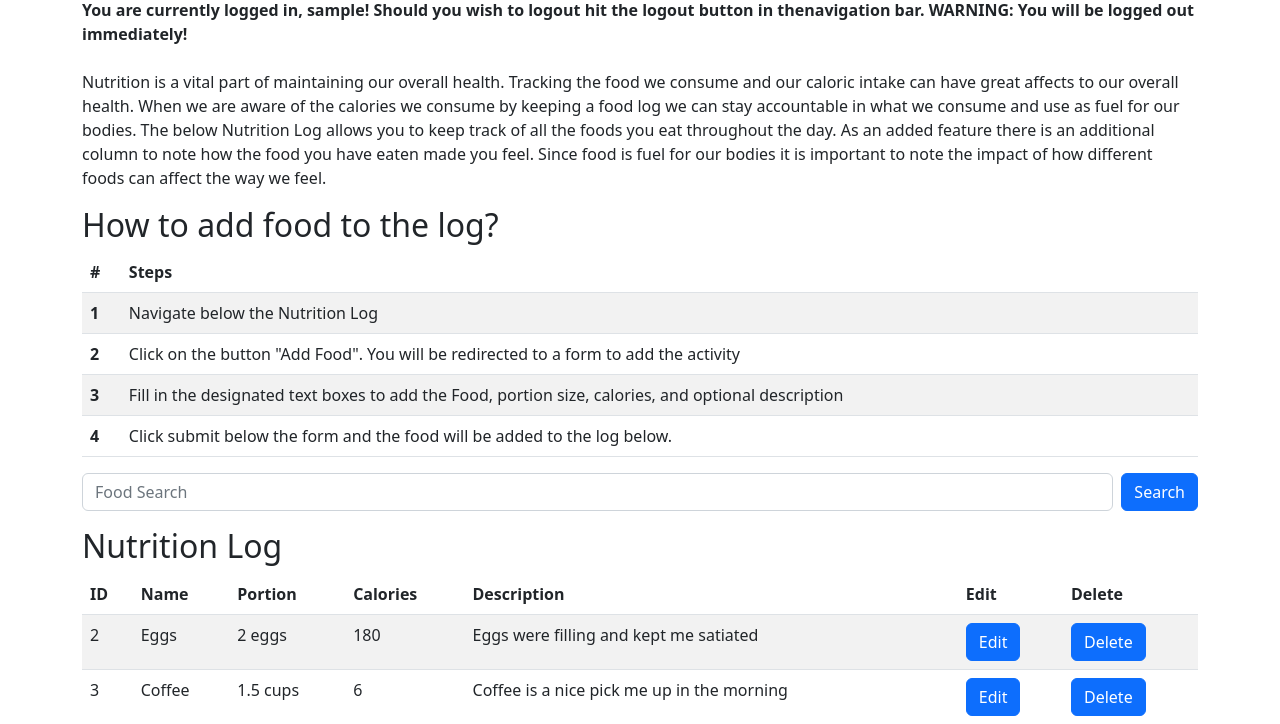
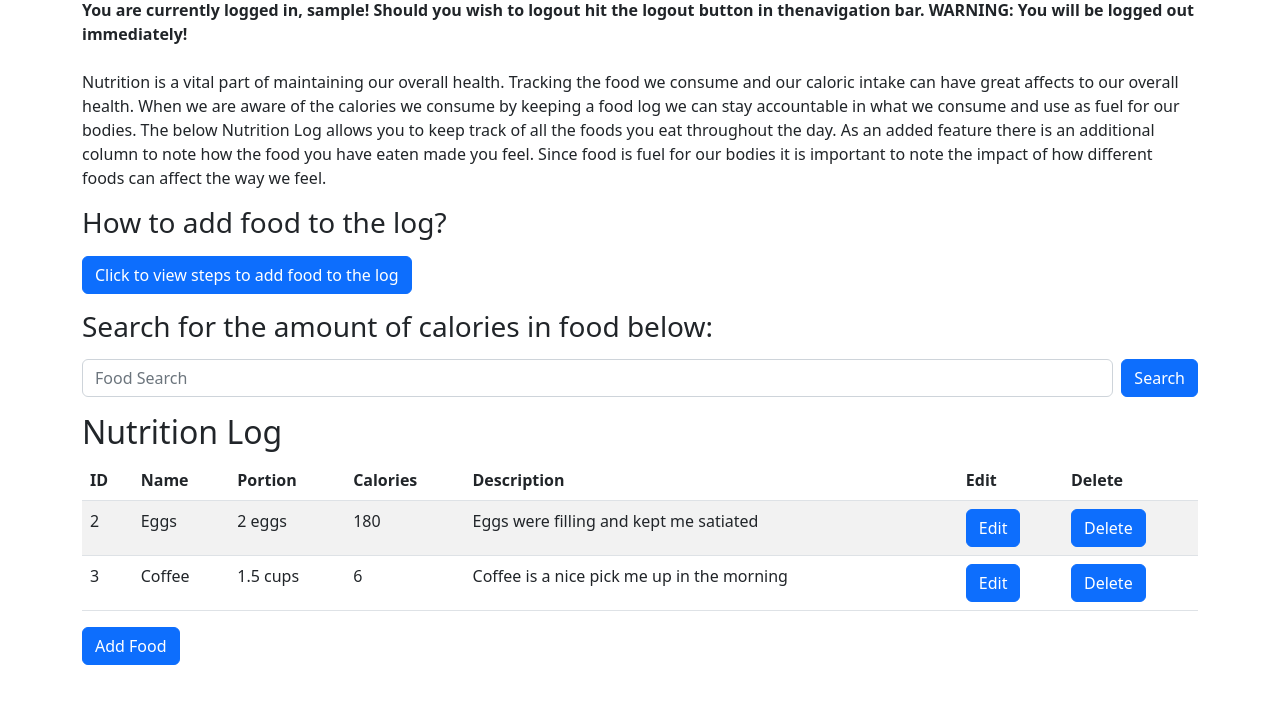
Before and after one commit to harperal/health_tracker, a Flask app: page /nutrition/ in a window 1280 px wide. Shown: the part 162-886 px from the top of the page. After the commit the page ends 827 px from the top, so only its background shows below. Run offline with Flask 2, Linux system fonts and the light colour scheme; the visitor is signed in with stand-in values (Sample User, id 1); data comes from the database, SQL or seed files in the repository.

Commit message:
updated steps to add activity/food to the log using a button modal

```diff
--- a/templates/nutrition.html
+++ b/templates/nutrition.html
@@ -16,7 +16,21 @@
   track of all the foods you eat throughout the day. As an added feature there is an additional column to note how the
   food you have eaten made you feel. Since food is fuel for our bodies it is important to note the impact of how
   different foods can affect the way we feel.</p>
-<h2>How to add food to the log?</h2>
+<h3>How to add food to the log?</h3>
+<p></p>
+<button type="button" class="btn btn-primary" data-bs-toggle="modal" data-bs-target="#exampleModal">
+  Click to view steps to add food to the log
+</button>
+
+<!-- Modal -->
+<div class="modal fade" id="exampleModal" tabindex="-1" aria-labelledby="exampleModalLabel" aria-hidden="true">
+  <div class="modal-dialog">
+    <div class="modal-content">
+      <div class="modal-header">
+        <h5 class="modal-title" id="exampleModalLabel">Steps to add an activity are below:</h5>
+        <button type="button" class="btn-close" data-bs-dismiss="modal" aria-label="Close"></button>
+      </div>
+      <div class="modal-body">
         <table class="table table-striped">
         <thead>
           <tr>
@@ -31,11 +45,11 @@
           </tr>
           <tr>
             <th scope="row">2</th>
-      <td>Click on the button "Add Food". You will be redirected to a form to add the activity</td>
+            <td>Click on the button "Add Food". You will be redirected to a form to add the activity.</td>
           </tr>
           <tr>
             <th scope="row">3</th>
-      <td>Fill in the designated text boxes to add the Food, portion size, calories, and optional description</td>
+            <td>Fill in the designated text boxes to add  the food, portion, calories and an optional description</td>
           </tr>
           <tr>
             <th scope="row">4</th>
@@ -43,6 +57,16 @@
           </tr>
         </tbody>
       </table>
+      </div>
+      <div class="modal-footer">
+        <button type="button" class="btn btn-primary" data-bs-dismiss="modal">Close</button>
+      </div>
+    </div>
+  </div>
+</div>
+<p></p>
+<h3>Search for the amount of calories in food below:</h3>
+<p></p>
       <form class="d-flex" role="search">
         <input class="form-control me-2" type="search" placeholder="Food Search" aria-label="Search">
         <button type="button" class="btn btn-primary">Search</button>
```
Also changed, not shown: templates/fitness.html (+26 -1 lines). Lines whose indentation alone changed are shown as unchanged.
